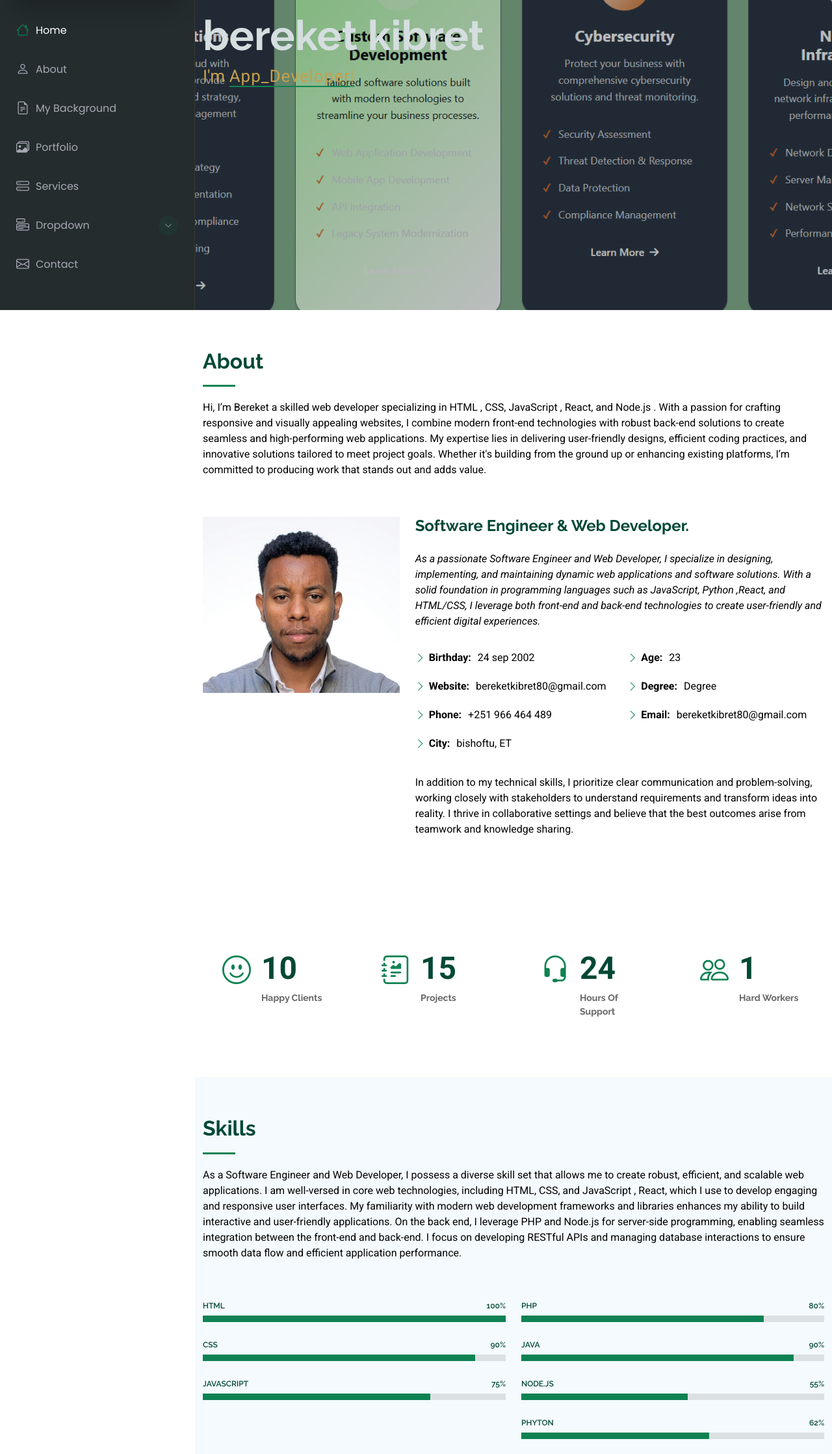
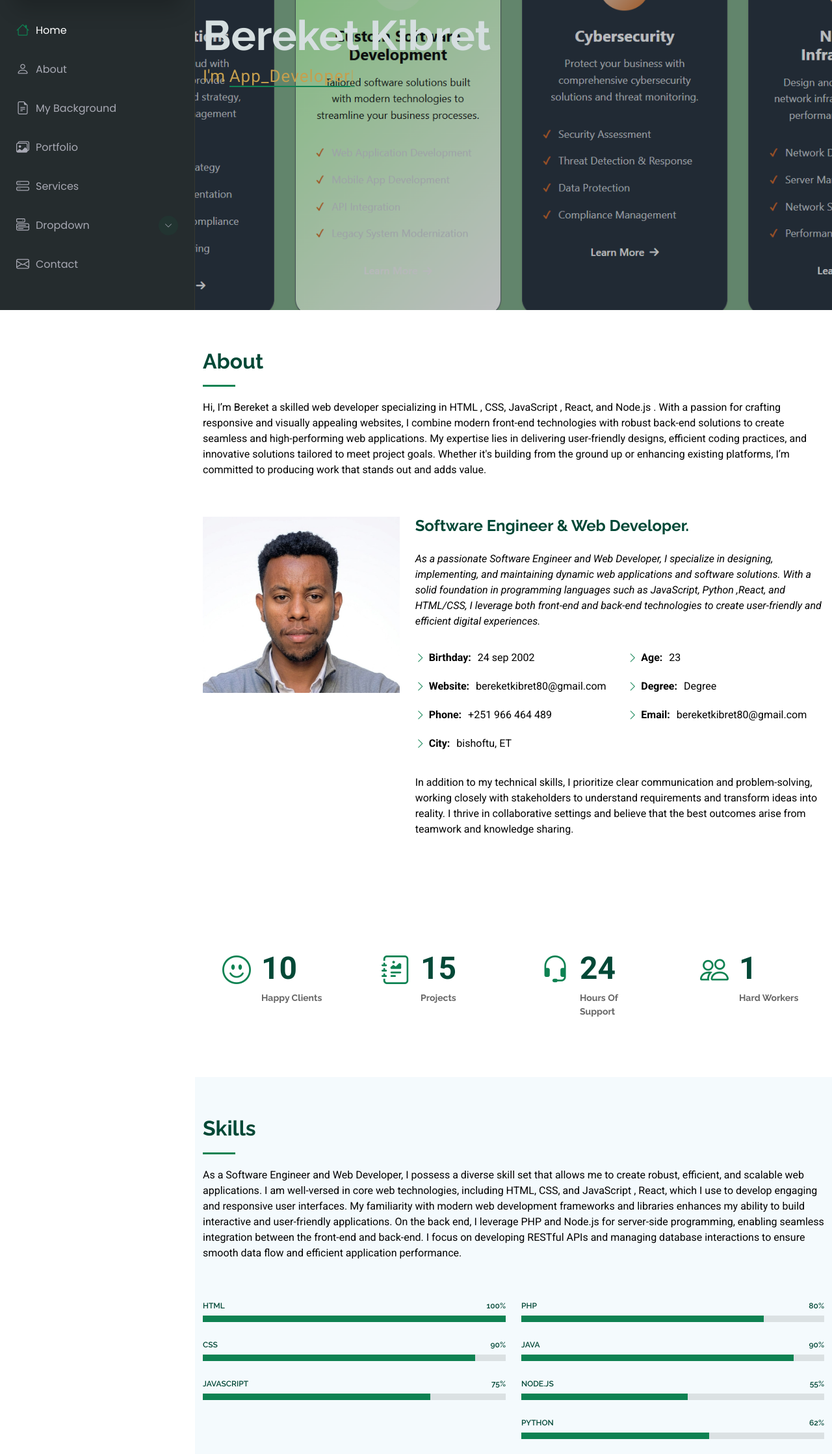
Before and after one commit to Bereket-kibret/Bereket-kibret.github.io, a plain HTML site: page index.html in a window 1280 px wide. Shown: the part 323-2560 px from the top of the page at 65% size. Drawn offline with Linux system fonts and the light colour scheme; files whose address does not match are found by name.

Commit message:
personal website upload

```diff
--- a/index.html
+++ b/index.html
@@ -4,7 +4,7 @@
 <head>
   <meta charset="utf-8">
   <meta content="width=device-width, initial-scale=1.0" name="viewport">
-  <title>Index - iPortfolio Bereket Kibret</title>
+  <title> iPortfolio Bereket Kibret</title>
   <meta content="" name="description">
   <meta content="" name="keywords">
 
@@ -104,7 +104,7 @@
       <img src="assets/img/12.png" alt="" data-aos="fade-in" class="">
 
       <div class="container" data-aos="fade-up" data-aos-delay="100">
-        <h2>bereket kibret</h2>
+        <h2>Bereket Kibret</h2>
         <p>I'm <span class="typed" data-typed-items="web_Developer, App_Developer, Backend & API Development ">Designer</span><span class="typed-cursor typed-cursor--blink" aria-hidden="true"></span><span class="typed-cursor typed-cursor--blink" aria-hidden="true"></span></p>
       </div>
 
@@ -266,7 +266,7 @@
             </div><!-- End Skills Item -->
 
             <div class="progress">
-              <span class="skill"><span>phyton</span> <i class="val">62%</i></span>
+              <span class="skill"><span>python</span> <i class="val">62%</i></span>
               <div class="progress-bar-wrap">
                 <div class="progress-bar" role="progressbar" aria-valuenow="62" aria-valuemin="0" aria-valuemax="100"></div>
               </div>
```
